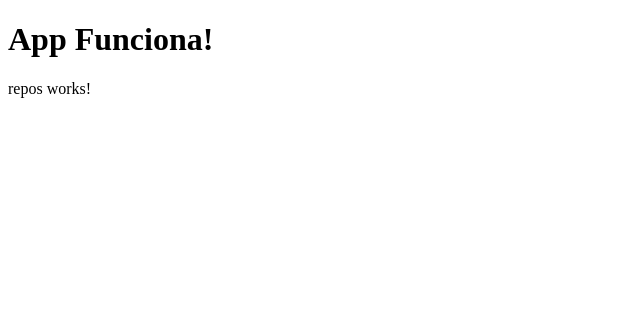
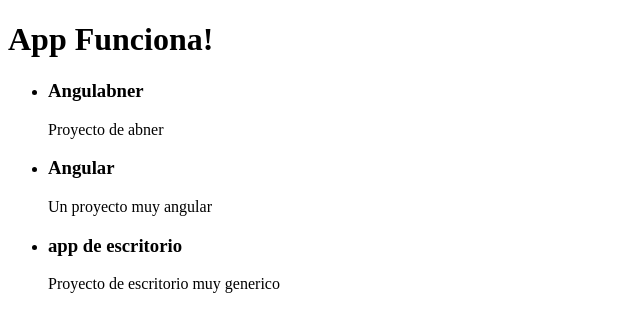
Before and after one commit to absebx/basico-angular, an Angular app: page / in a window 1280 px wide. Shown: the top 332 px of the page, without its empty margins (0-640 px from the left). Built offline with nearby package versions, Linux system fonts and the light colour scheme.

Commit message:
Se agregaron colecciones de prueba en repos component

```diff
--- a/src/app/repos/repos.component.html
+++ b/src/app/repos/repos.component.html
@@ -1,3 +1,6 @@
-<p>
-  repos works!
-</p>
+<ul>
+	<li *ngFor="let repo of repos">
+		<h3>{{repo.name}}</h3>
+		<p>{{repo.description}}</p>
+	</li>
+</ul>
--- a/src/app/repos/repos.component.ts
+++ b/src/app/repos/repos.component.ts
@@ -7,9 +7,17 @@
 })
 export class ReposComponent implements OnInit {
 
+  repos  : any = [];
+
+
   constructor() { }
 
   ngOnInit() {
+  	this.repos = [
+  		{name: "Angulabner", description:"Proyecto de abner"},
+  		{name: "Angular", description:"Un proyecto muy angular"},
+  		{name: "app de escritorio", description:"Proyecto de escritorio muy generico"}
+  	];
   }
 
 }
```
